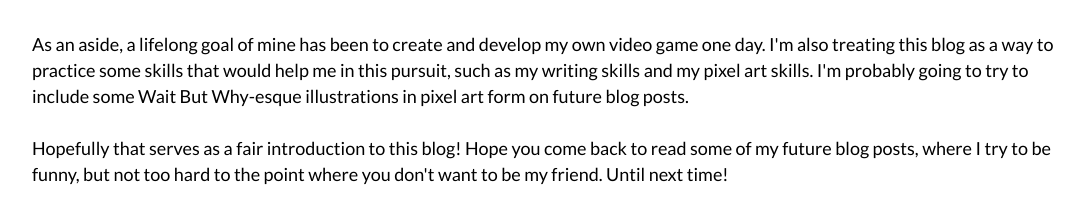
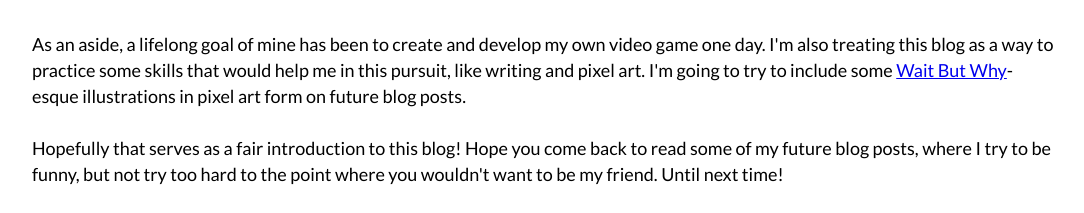
Before and after one commit to jcayabyab/jcayabyab.com, a Gatsby site: page /blog/welcome in a window 1280 px wide. Shown: the part 2800-3013 px from the top of the page, without its empty margins (96-1180 px from the left). Built offline with nearby package versions, Linux system fonts and the light colour scheme; Gatsby itself is replaced by a stand-in of ours; some packages are replaced by stand-ins of ours.

Commit message:
update welcome blog photos

```diff
--- a/src/assets/blogposts/personal/welcome/welcome.md
+++ b/src/assets/blogposts/personal/welcome/welcome.md
@@ -30,6 +30,6 @@ When my engineering degree isn't taking up all of my free time, here are some th
 
 ![me devoting myself to my switch](./intro2.png)
 
-As an aside, a lifelong goal of mine has been to create and develop my own video game one day. I'm also treating this blog as a way to practice some skills that would help me in this pursuit, such as my writing skills and my pixel art skills. I'm probably going to try to include some Wait But Why-esque illustrations in pixel art form on future blog posts.
+As an aside, a lifelong goal of mine has been to create and develop my own video game one day. I'm also treating this blog as a way to practice some skills that would help me in this pursuit, like writing and pixel art. I'm going to try to include some [Wait But Why](https://waitbutwhy.com/)-esque illustrations in pixel art form on future blog posts.
 
-Hopefully that serves as a fair introduction to this blog! Hope you come back to read some of my future blog posts, where I try to be funny, but not too hard to the point where you don't want to be my friend. Until next time!
+Hopefully that serves as a fair introduction to this blog! Hope you come back to read some of my future blog posts, where I try to be funny, but not try too hard to the point where you wouldn't want to be my friend. Until next time!
```
Also changed, not shown: src/assets/blogposts/personal/welcome/intro2.png.
